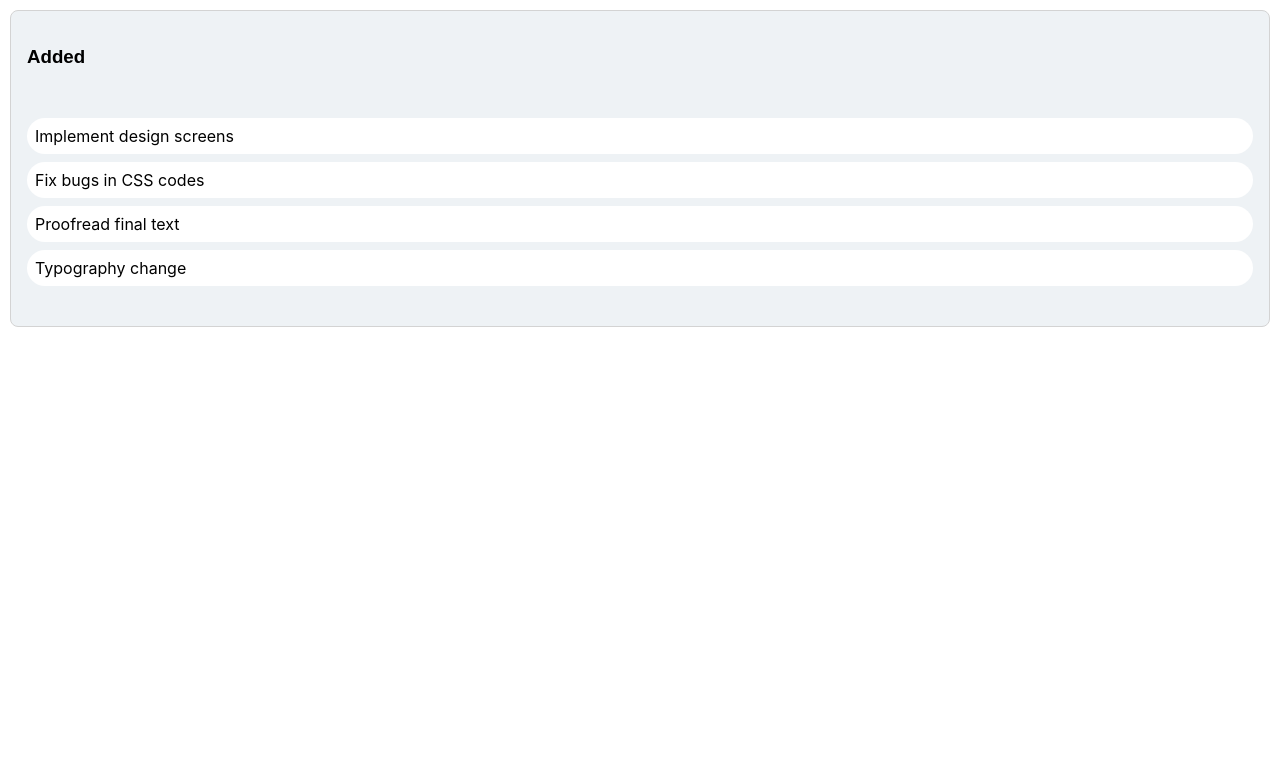
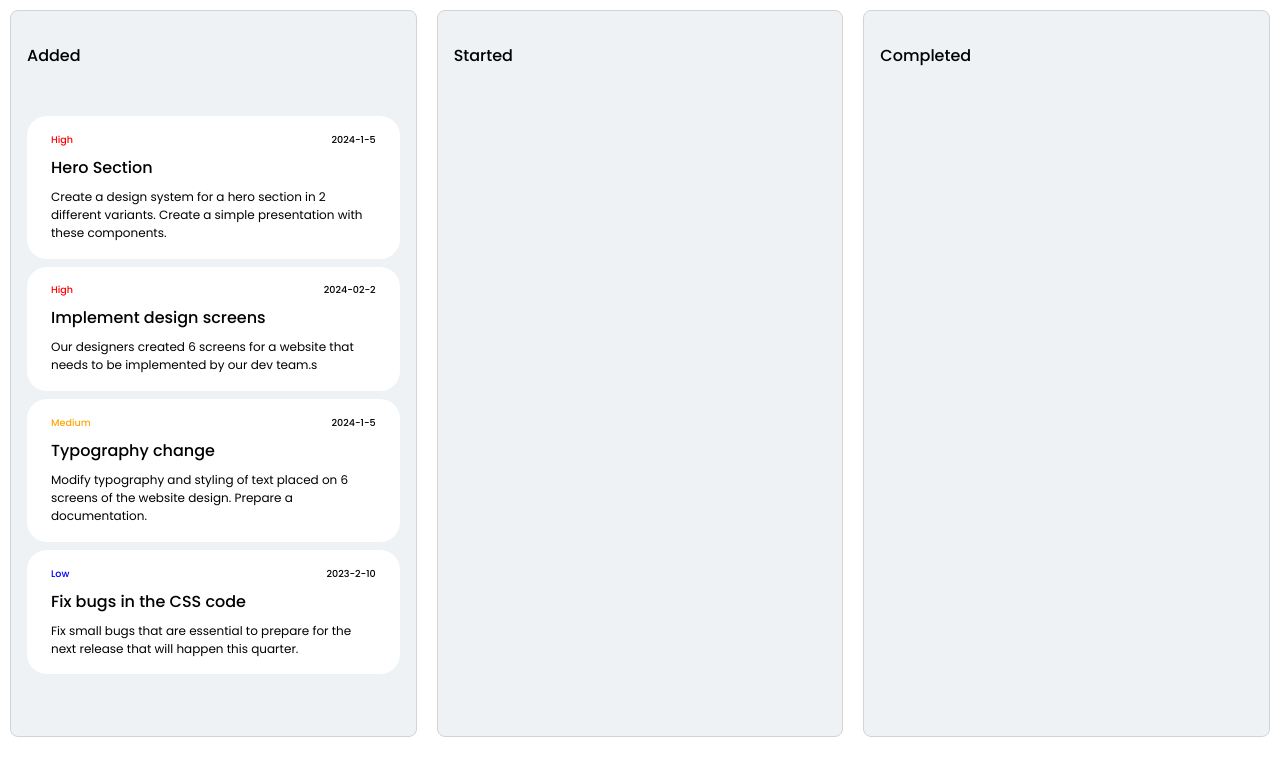
Before and after one commit to poko91/task-management-app, a React (Create React App) app: page / in a window 1280 px wide. Shown: the top 776 px of the page. Built offline with nearby package versions, Linux system fonts and the light colour scheme.

Commit message:
Implemented dragging between multiple columns. (#3)
* fix: added onDragEnd function to change the state of data

* fix: added Google font api

* fix: added more data

* fix: modified Column and Task styles

* feat: added Pages - Board

```diff
--- a/public/index.html
+++ b/public/index.html
@@ -5,7 +5,9 @@
     <link rel="shortcut icon" href="%PUBLIC_URL%/favicon.ico" />
     <meta name="viewport" content="width=device-width, initial-scale=1" />
     <meta name="theme-color" content="#000000" />
-    <link href="https://fonts.googleapis.com/css?family=Roboto&display=swap" rel="stylesheet" />
+    <link rel="preconnect" href="https://fonts.googleapis.com" />
+    <link rel="preconnect" href="https://fonts.gstatic.com" crossorigin />
+    <link href="https://fonts.googleapis.com/css2?family=Poppins:wght@100;200;300;400;500;600;700;800;900&display=swap" rel="stylesheet" />
     <title>Task Management App</title>
   </head>
   <body>
--- a/src/App.js
+++ b/src/App.js
@@ -1,24 +1,11 @@
-import { useState } from "react";
-import "./index.css";
-import { DragDropContext } from "react-beautiful-dnd";
-import initialData from "./data/initial-data";
-import Column from "./components/TaskList/Column";
+import Board from "./pages/Board";
 
-function App() {
-  const [state] = useState(initialData);
-
-  return state.columnOrder.map((columnId) => {
-    const column = state.columns[columnId];
-    const tasks = column.taskIds.map((taskId) => state.tasks[taskId]);
-
-    return (
-      <DragDropContext onDragEnd={() => {}}>
-        <div>
-          <Column key={column.id} column={column} tasks={tasks} />
-        </div>
-      </DragDropContext>
-    );
-  });
-}
+const App = () => {
+  return (
+    <div>
+      <Board />
+    </div>
+  );
+};
 
 export default App;
--- a/src/components/TaskList/Column.jsx
+++ b/src/components/TaskList/Column.jsx
@@ -7,10 +7,13 @@ const Container = styled.div`
   background-color: #eef2f5;
   border: 1px solid lightgray;
   border-radius: 0.5rem;
+  min-height: 100%;
 `;
 const Title = styled.h3`
   padding: 1rem;
   font-family: "Poppins", sans-serif;
+  font-weight: 500;
+  font-size: 1rem;
 `;
 const TaskList = styled.ul`
   padding: 1rem;
--- a/src/components/TaskList/Task.jsx
+++ b/src/components/TaskList/Task.jsx
@@ -4,9 +4,46 @@ import { Draggable } from "react-beautiful-dnd";
 const Container = styled.li`
   background-color: white;
   border-radius: 1.25rem;
-  padding: 8px;
+  padding: 1.05rem 1.5rem;
   margin-bottom: 8px;
   list-style-type: none;
+  display: flex;
+  flex-direction: column;
+  gap: 0.5rem;
+`;
+
+const Wrapper = styled.div`
+  display: flex;
+  justify-content: space-between;
+`;
+
+const Priority = styled.p`
+  color: ${(props) => (props.task.priority === "High" ? "red" : props.task.priority === "Medium" ? "orange" : props.task.priority === "Low" ? "blue" : "white")};
+  font-family: "Poppins", sans-serif;
+  font-weight: 500;
+  font-size: 0.6rem;
+  margin: 0;
+`;
+
+const DueDate = styled.p`
+  font-family: "Poppins", sans-serif;
+  font-weight: 500;
+  font-size: 0.6rem;
+  margin: 0;
+`;
+
+const Title = styled.h4`
+  font-family: "Poppins", sans-serif;
+  font-weight: 500;
+  font-size: 1rem;
+  margin: 0;
+`;
+
+const Content = styled.p`
+  font-family: "Poppins", sans-serif;
+  font-weight: 400;
+  font-size: 0.75rem;
+  margin: 0;
 `;
 
 const Task = (props) => {
@@ -14,7 +51,12 @@ const Task = (props) => {
     <Draggable draggableId={props.task.id} index={props.index}>
       {(provided) => (
         <Container {...provided.draggableProps} {...provided.dragHandleProps} ref={provided.innerRef}>
-          {props.task.content}
+          <Wrapper>
+            <Priority task={props.task}>{props.task.priority}</Priority>
+            <DueDate>{props.task.due_date}</DueDate>
+          </Wrapper>
+          <Title>{props.task.title}</Title>
+          <Content>{props.task.content}</Content>
         </Container>
       )}
     </Draggable>
--- a/src/data/initial-data.js
+++ b/src/data/initial-data.js
@@ -1,9 +1,9 @@
 const initialData = {
   tasks: {
-    "task-1": { id: "task-1", content: "Implement design screens" },
-    "task-2": { id: "task-2", content: "Fix bugs in CSS codes" },
-    "task-3": { id: "task-3", content: "Proofread final text" },
-    "task-4": { id: "task-4", content: "Typography change" },
+    "task-1": { id: "task-1", title: "Hero Section", content: "Create a design system for a hero section in 2 different variants. Create a simple presentation with these components.", due_date: "2024-1-5", priority: "High" },
+    "task-2": { id: "task-2", title: "Implement design screens", content: "Our designers created 6 screens for a website that needs to be implemented by our dev team.s", due_date: "2024-02-2", priority: "High" },
+    "task-3": { id: "task-3", title: "Typography change", content: "Modify typography and styling of text placed on 6 screens of the website design. Prepare a documentation.", due_date: "2024-1-5", priority: "Medium" },
+    "task-4": { id: "task-4", title: "Fix bugs in the CSS code", content: "Fix small bugs that are essential to prepare for the next release that will happen this quarter.", due_date: "2023-2-10", priority: "Low" },
   },
   columns: {
     "column-1": {
@@ -11,8 +11,18 @@ const initialData = {
       title: "Added",
       taskIds: ["task-1", "task-2", "task-3", "task-4"],
     },
+    "column-2": {
+      id: "column-2",
+      title: "Started",
+      taskIds: [],
+    },
+    "column-3": {
+      id: "column-3",
+      title: "Completed",
+      taskIds: [],
+    },
   },
-  columnOrder: ["column-1"],
+  columnOrder: ["column-1", "column-2", "column-3"],
 };
 
 export default initialData;
--- /dev/null
+++ b/src/pages/Board.jsx
@@ -0,0 +1,83 @@
+import { useState } from "react";
+import { DragDropContext } from "react-beautiful-dnd";
+import initialData from "../data/initial-data";
+import Column from "../components/TaskList/Column";
+import styled from "styled-components";
+
+const Container = styled.div`
+  display: grid;
+  grid-template-columns: 1fr 1fr 1fr;
+`;
+
+const Board = () => {
+  const [store, setStore] = useState(initialData);
+
+  const handleDragDrop = (result) => {
+    const { source, destination, draggableId } = result;
+    if (!destination) return;
+
+    const startColumn = store.columns[source.droppableId];
+    const finishColumn = store.columns[destination.droppableId];
+
+    // Dragging within the same column
+    if (startColumn === finishColumn) {
+      const newTaskIds = Array.from(startColumn.taskIds);
+      newTaskIds.splice(source.index, 1);
+      newTaskIds.splice(destination.index, 0, draggableId);
+
+      const newColumn = {
+        ...startColumn,
+        taskIds: newTaskIds,
+      };
+
+      const newStore = {
+        ...store,
+        columns: {
+          ...store.columns,
+          [newColumn.id]: newColumn,
+        },
+      };
+
+      setStore(newStore);
+    } else {
+      // Moving to a different column
+      const startTaskIds = Array.from(startColumn.taskIds);
+      startTaskIds.splice(source.index, 1);
+      const newStart = {
+        ...startColumn,
+        taskIds: startTaskIds,
+      };
+
+      const finishTaskIds = Array.from(finishColumn.taskIds);
+      finishTaskIds.splice(destination.index, 0, draggableId);
+      const newFinish = {
+        ...finishColumn,
+        taskIds: finishTaskIds,
+      };
+
+      const newStore = {
+        ...store,
+        columns: {
+          ...store.columns,
+          [newStart.id]: newStart,
+          [newFinish.id]: newFinish,
+        },
+      };
+      setStore(newStore);
+    }
+  };
+
+  return (
+    <DragDropContext onDragEnd={handleDragDrop}>
+      <Container>
+        {store.columnOrder.map((columnId) => {
+          const column = store.columns[columnId];
+          const tasks = column.taskIds.map((taskId) => store.tasks[taskId]);
+          return <Column key={column.id} column={column} tasks={tasks} />;
+        })}
+      </Container>
+    </DragDropContext>
+  );
+};
+
+export default Board;
```
